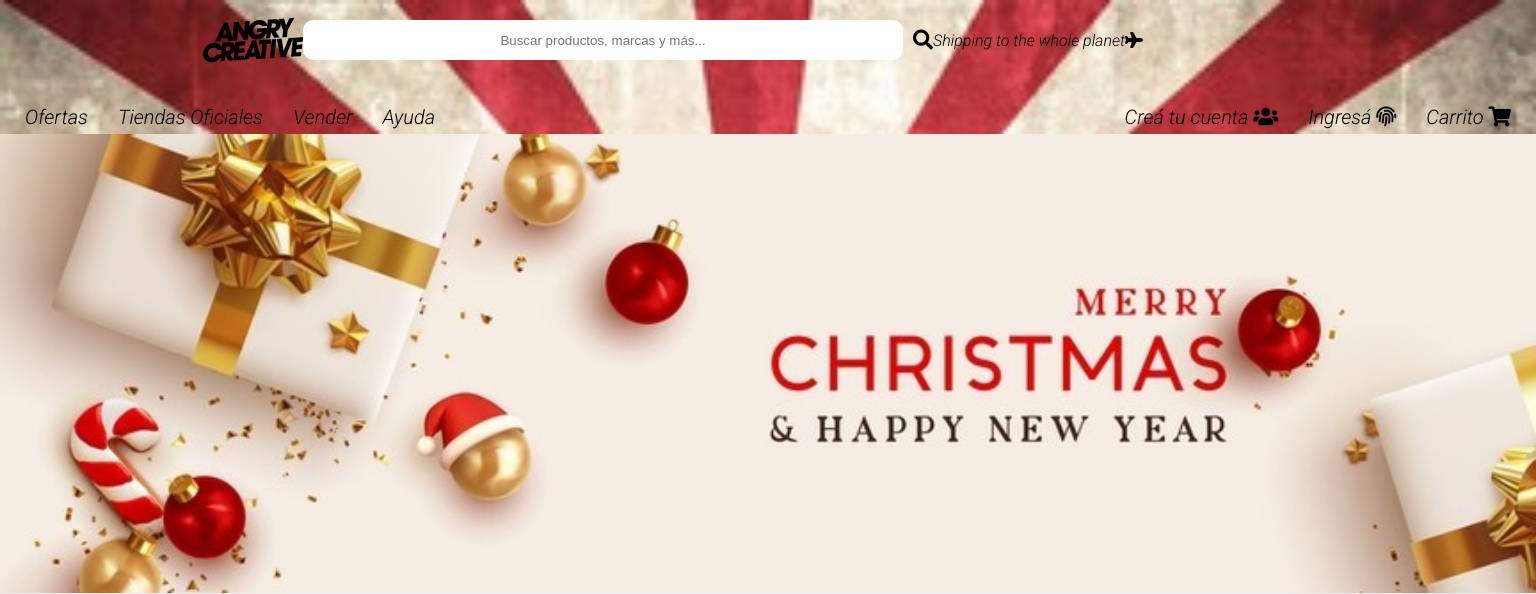
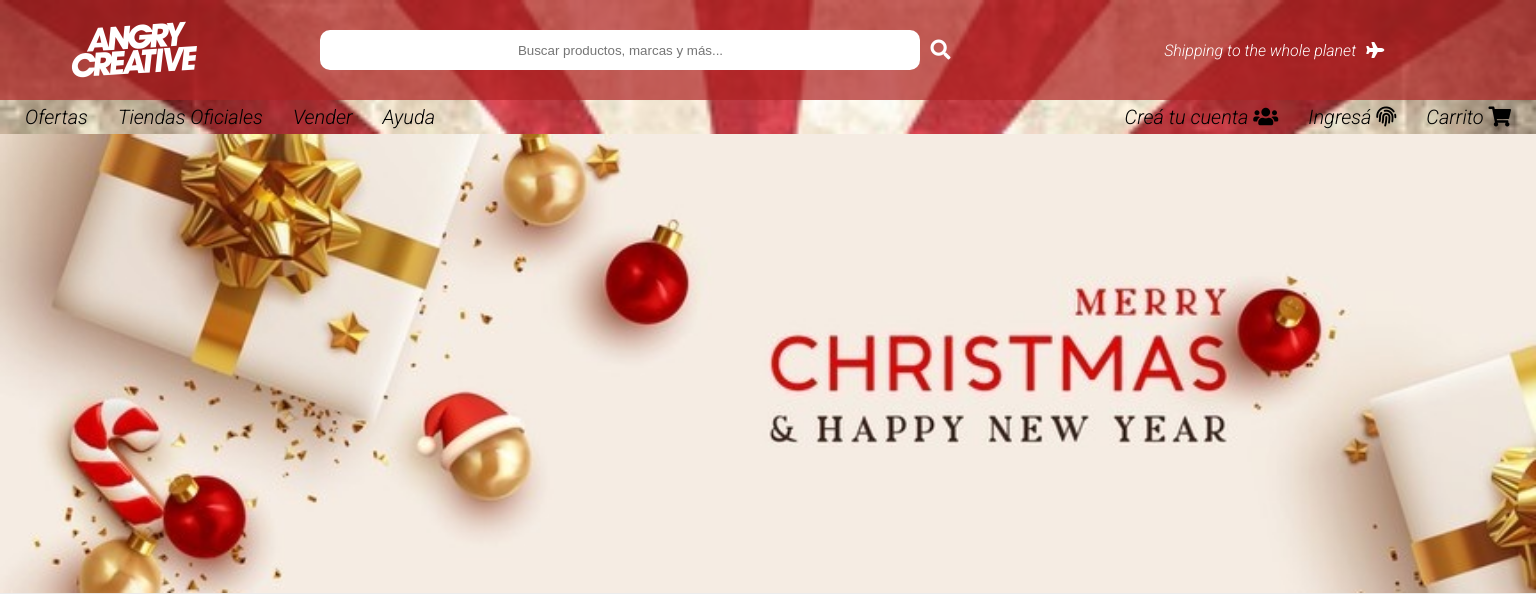
Before and after one commit to celestroccayoli/subli-chrismas, a plain HTML site: page views/home.html in a window 1536 px wide. Shown: the top 594 px of the page. Drawn offline with Linux system fonts and the light colour scheme.

Commit message:
ultimo commit del día

```diff
--- a/public/css/styles.css
+++ b/public/css/styles.css
@@ -46,6 +46,7 @@ a{
 
  i.fab.fa-angrycreative{
      font-size: 80px;
+     margin-left: 10px;
  }
 
 .barra-de-busqueda{
@@ -159,7 +160,7 @@ i.fas.fa-hand-holding-usd{
 }
 
 i.fas.fa-bars{
-    font-size: 30px;
+    font-size: 40px;
     margin: 5px;
     background: rgba(174, 34, 34, 0.8);
     color: white;
@@ -512,8 +513,21 @@ button.button-send{
 
 
 @media(min-width:768px){
+
+    div.header-global{
+        justify-content: space-around;
+        padding: 0%;
+    }
+    i.fab.fa-angrycreative{
+        font-size: 150px;
+    }
     header div.header-global p{
         display: flex;
+        font-size: 20px;
+        justify-content: center;
+    }
+    header div.header-global i{
+        margin-left: 10px;
     }
     .menu{
         display: none;
@@ -534,10 +548,6 @@ button.button-send{
         display: flex;
     }
 
-    img.logo{
-        width: 50%;
-    }
-
     main section article:hover .description{
         display: block;
     }
@@ -556,10 +566,12 @@ button.button-send{
         font-size: x-large;
     }
     .barra-de-busqueda input{
-        width: 400px;
+        width: 500px;
     }
     div.header-global{
         padding: 0%;
+        justify-content: space-around;
+        align-items: center;
     }
     header ul{
         display: flex;
@@ -583,13 +595,13 @@ button.button-send{
         display:flex;
         padding: 0%;
         position: relative;
-        margin-bottom: 20px;
         align-items: center;
         align-content: center;
+        background: rgba(174, 34, 34, 0.7);
     }
-
-    img.logo{
-        width: 200px;
+    i.fab.fa-angrycreative{
+        font-size: 100px;
+        color: white;
     }
 
     header div.header-global p{
@@ -597,8 +609,12 @@ button.button-send{
         margin-top: 0%;
         font-size: unset;
         align-items: center;
+        color: white;
     }
 
+i.fas.fa-search {
+    color: white;
+}
     .barra-de-busqueda{
         display: flex;
         justify-content: center;
--- a/views/home.html
+++ b/views/home.html
@@ -20,8 +20,8 @@
 <header>
     <div class="header-global">
         <div class="contain -logo">
-        <a href="/"></a>
-        <i class="fab fa-angrycreative"></i>
+        <a href="/">
+        <i class="fab fa-angrycreative"></i></a>
     </div>
     <div class="barra-de-busqueda">
      <input type="text" placeholder="Buscar productos, marcas y más..."><i class="fas fa-search"></i>
```
